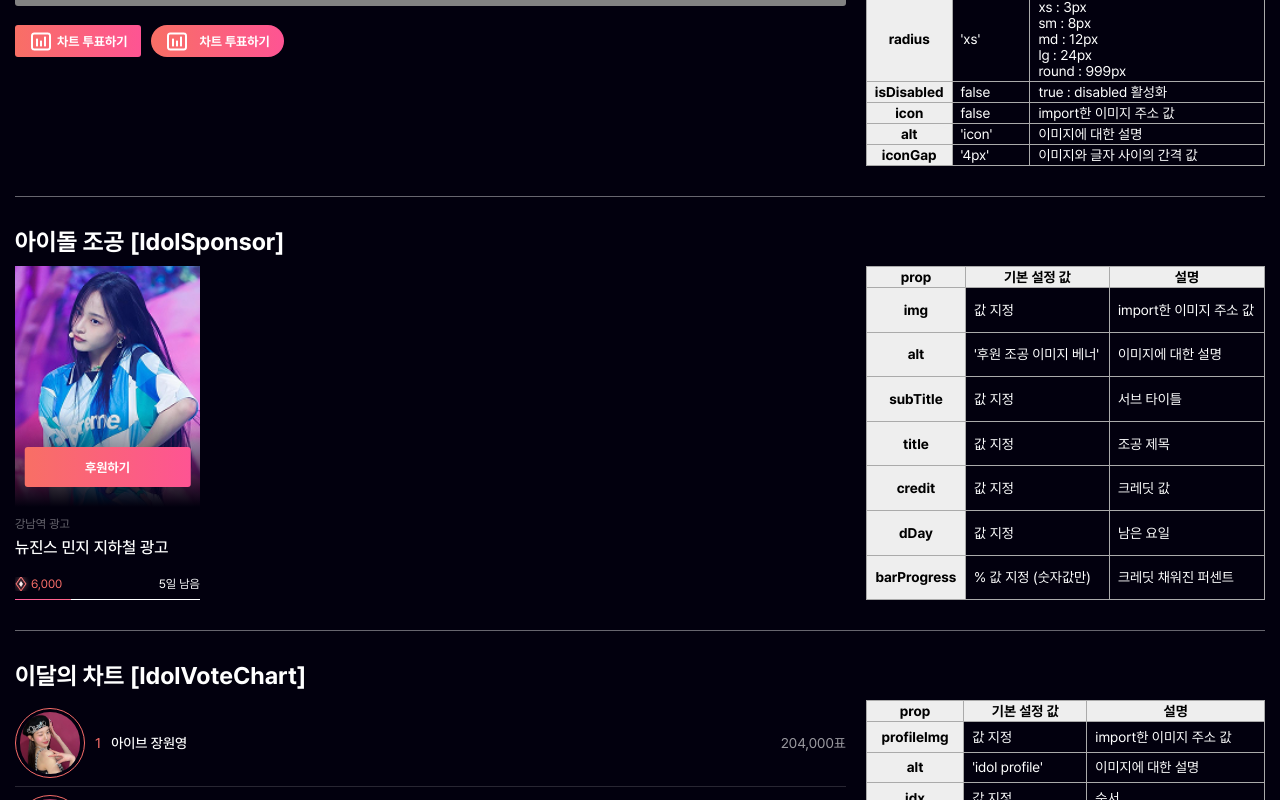
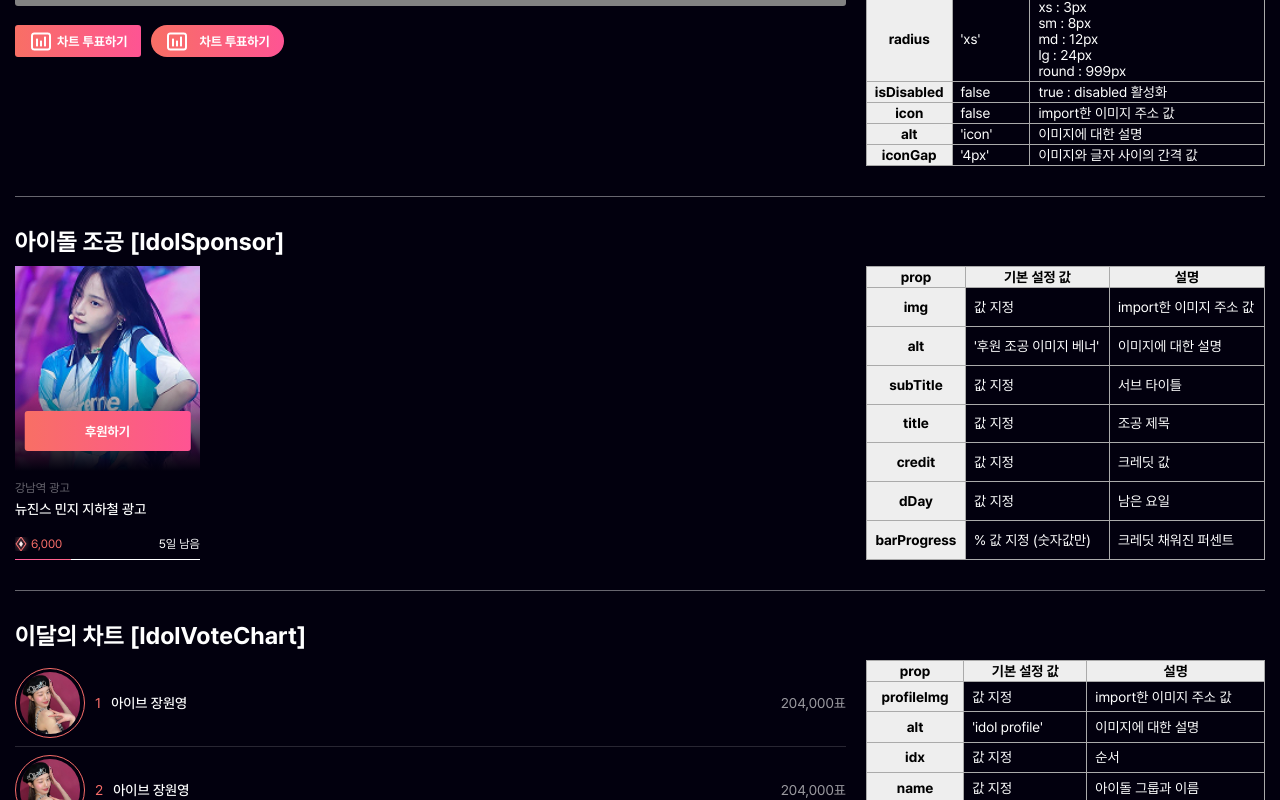
Before and after one commit to Codeit-FE16-team8/Idolz, a React (Vite) app: page /common in a window 1280 px wide. Shown: the part 450-1250 px from the top of the page. Built offline with nearby package versions, Linux system fonts and the light colour scheme.

Commit message:
Design : 목록 페이지 조공 카드 깨짐 CSS 수정

```diff
--- a/src/styles/common.css
+++ b/src/styles/common.css
@@ -299,10 +299,12 @@ input[type="radio"]:checked + label .radio-icon {
 /* 후원 조공 */
 .idol__sponsor {
   width: 185px;
+  min-width: 185px;
   font-size: var(--font-size-base);
 }
 .sponsor__imgBtn {
   position: relative;
+  height: 205px;
 }
 
 .sponsor__img {
@@ -315,11 +317,13 @@ input[type="radio"]:checked + label .radio-icon {
   position: absolute;
   height: inherit;
   inset: 0;
-  background: linear-gradient(to top, var(--color-black-02000E), transparent 40% 90%);
+  background: linear-gradient(to top, var(--color-black-02000E), transparent 50% 90%);
 }
 
 .sponsor__img img {
   width: 100%;
+  height: 100%;
+  object-fit: cover;
 }
 
 .sponsor__imgBtn button {
@@ -341,6 +345,7 @@ input[type="radio"]:checked + label .radio-icon {
 }
 
 .sponsor__title {
+  font-size: var(--font-size-base);
   font-weight: var(--font-weight-500);
 }
 
```
